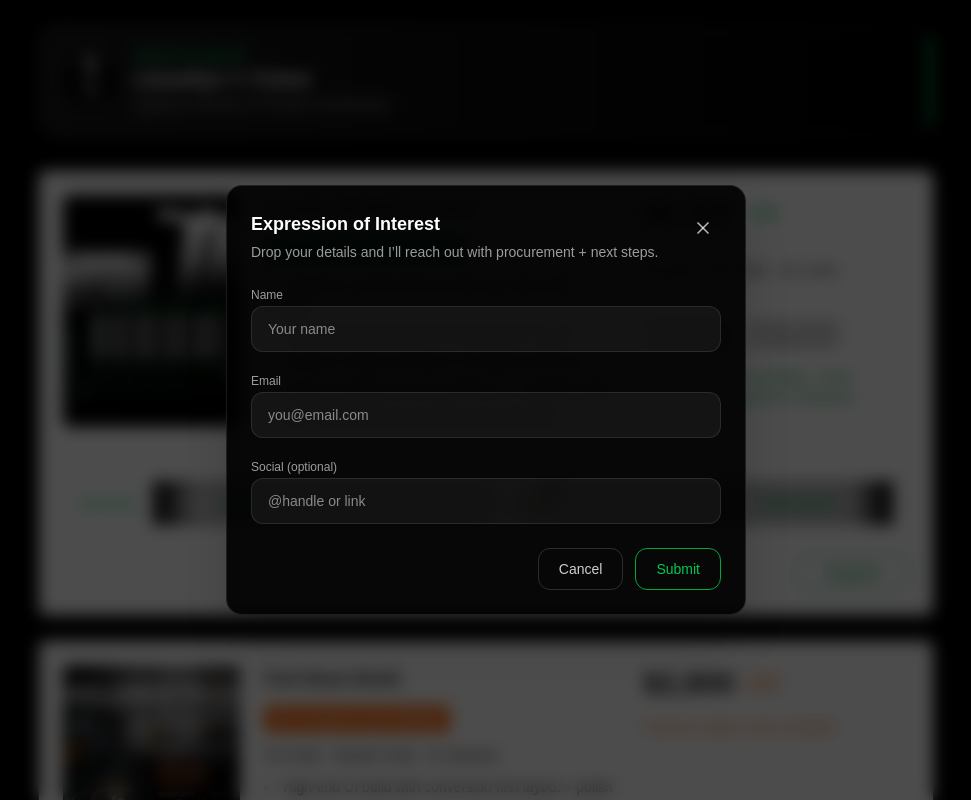
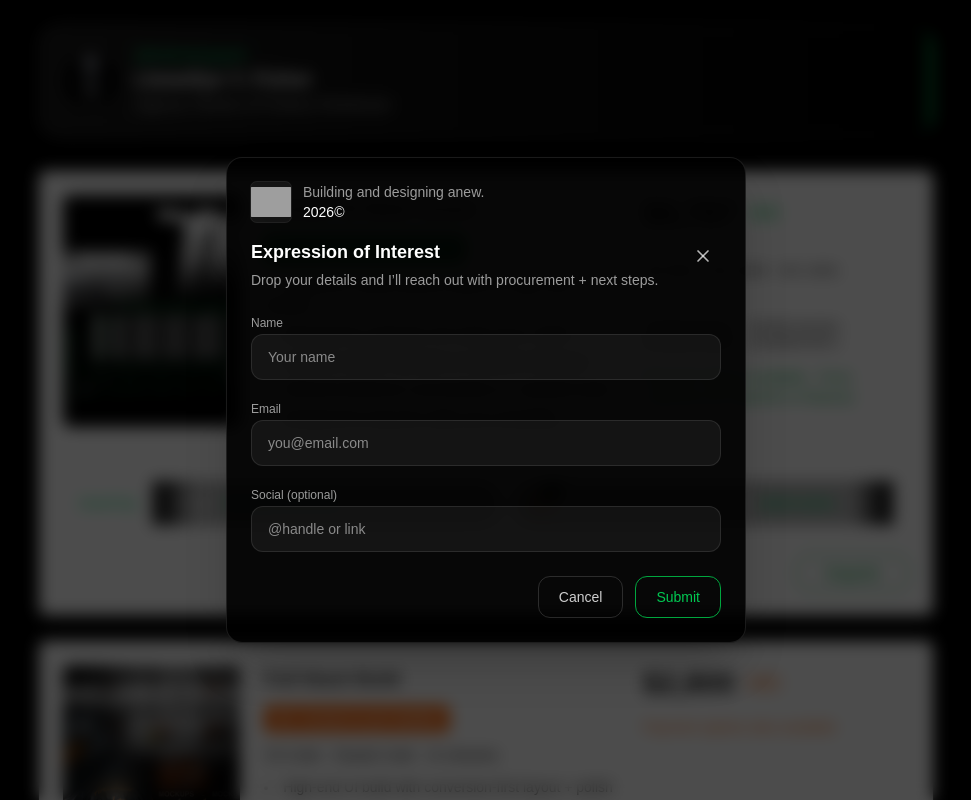
Before and after one commit to telluricaquarian/thethinkingspiritrepo, a Next.js app: page / in a window 1280 px wide. Both pictures are taken after a click on the button "Inquire". Shown: the top 800 px of the page, without its empty margins (154-1125 px from the left). Built offline with nearby package versions, Linux system fonts and the light colour scheme; grey boxes are pictures that could not be loaded.

Commit message:
Add TTSBW brand strip to EOI modal

```diff
--- a/components/ui/eoi-modal.tsx
+++ b/components/ui/eoi-modal.tsx
@@ -3,6 +3,7 @@
 import * as React from "react";
 import * as Dialog from "@radix-ui/react-dialog";
 import { X } from "lucide-react";
+import Image from "next/image";
 
 type EoiModalProps = {
   open: boolean;
@@ -33,6 +34,24 @@ export default function EoiModal({ open, onOpenChange }: EoiModalProps) {
         <Dialog.Overlay className="fixed inset-0 z-50 bg-black/70 backdrop-blur-sm" />
 
         <Dialog.Content className="fixed left-1/2 top-1/2 z-50 w-[92vw] max-w-[520px] -translate-x-1/2 -translate-y-1/2 rounded-2xl border border-white/10 bg-black/90 p-6 text-white shadow-2xl">
+          {/* Brand strip (top-left), matching the services/orange card pattern */}
+          <div className="mb-4 flex items-center gap-3">
+            <div className="relative h-10 w-10 overflow-hidden rounded-md ring-1 ring-white/10 bg-white/5">
+              <Image
+                src="/images/ttsbw.png"
+                alt="TTS"
+                fill
+                className="object-contain"
+                priority
+              />
+            </div>
+
+            <div className="min-w-0">
+              <p className="text-sm text-white/60">Building and designing anew.</p>
+              <p className="text-sm text-white">2026©</p>
+            </div>
+          </div>
+
           <div className="flex items-start justify-between gap-4">
             <div className="min-w-0">
               <Dialog.Title className="text-lg font-semibold">
```
